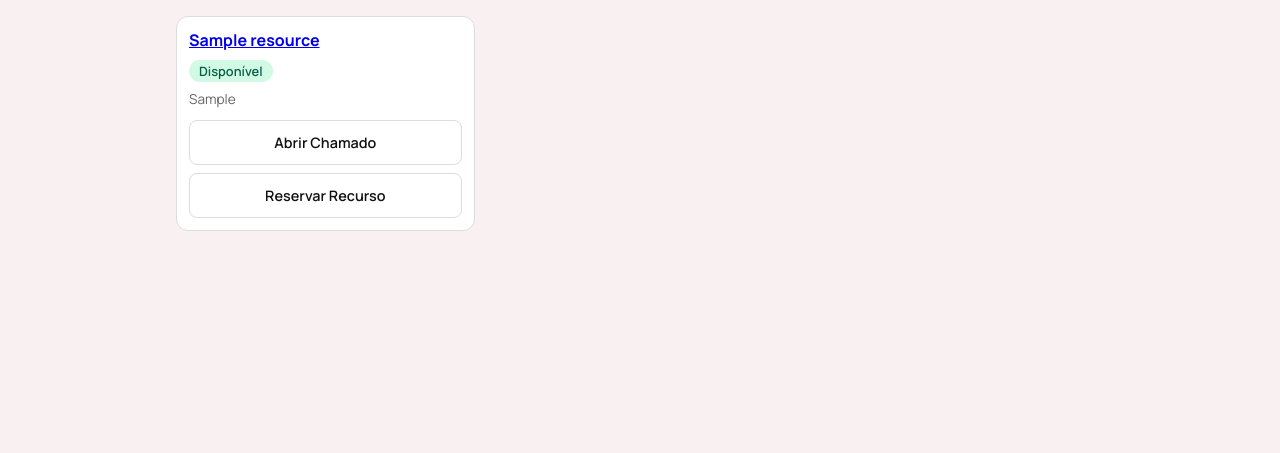
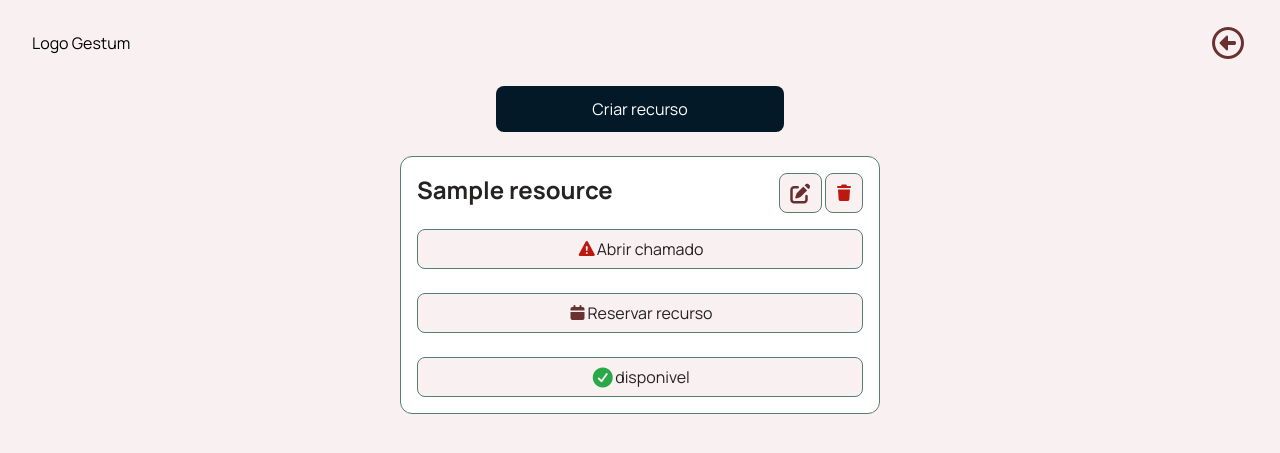
Before and after one commit to Gestum-Software/Gestum, a Django app: page /recursos/ in a window 1280 px wide. Shown: the top 453 px of the page. Run offline with Django 5.2, Linux system fonts and the light colour scheme; tables that the repository leaves empty hold one stand-in row (values such as "Sample post").

Commit message:
feat: reestruturação da lista de recursos com novos estilos e funcionalidades

```diff
--- a/apps/resources/assets/resources/css/resource_list.css
+++ b/apps/resources/assets/resources/css/resource_list.css
@@ -1,46 +1,82 @@
 @import "../../css/base.css";
-body {
+
+
+header {
+    display: flex;
+    justify-content: space-between;
+    padding: 2rem;
+}
+
+main {
+    display: flex;
+    flex-direction: column;
+    align-items: center;
+    padding: 0rem 4rem;
+}
+
+.btn-criar-recurso {
+    text-decoration: none;
+    color: var(--white-text);
+    background-color: var(--primary);
+    border-radius: .5rem;
+    padding: .75rem 6rem;
+    transition: transform .3s ease;
+    display: inline-block;
+}
+
+.recurso {
+    background-color: var(--surface);
+    border-radius: 0.75rem;
+    border: solid 1px var(--border);
+    padding: 1rem;
+    display: flex;
+    flex-direction: column;
+    gap: 1rem;
+    color: var(--text-primary);
+    max-width: 30rem;
+}
+
+.recurso-header {
+    display: flex;
+    justify-content: space-between;
+}
+
+.recurso-actions {
+    display: flex;
+    flex-direction: column;
+    gap: 1.5rem;
+}
+
+.recurso-action {
+    display: flex;
+    justify-content: center;
+    align-items: center;
+    border-radius: .5rem;
+    border: solid 1px var(--border);
+    width: 100%;
+    padding: .5rem;
     background-color: var(--background);
 }
-.page {
-    max-width: 480px;
-    margin: 0 auto;
-    padding: 16px;
+
+.recurso-actions a {
+    text-decoration: none;
+    color: var(--text-primary);
+}
+
+.container-recursos {
+    width: 100%;
+    max-width: 30rem;
+    margin-top: 1.5rem;
     display: flex;
     flex-direction: column;
-    gap: 20px;
+    gap: 2rem;
 }
 
-/* Botões */
-.btn {
-    display: block;
-    padding: 12px 16px;
+.edit-delete a {
+    background-color: var(--background);
+    border: 1px solid var(--border);
     border-radius: 8px;
-    text-align: center;
+    padding: .5rem;
     text-decoration: none;
-    font-weight: 600;
+    display: inline-block;
 }
-.btn--primary { background: #d4d4d4; color: #111; }
-.btn--outline { background: #fff; border: 1px solid #ddd; color: #111; font-size: 0.9rem; }
-
-/* Cards */
-.card-list { list-style: none; margin: 0; padding: 0; display: flex; flex-direction: column; gap: 16px; }
-.card { background: #fff; border: 1px solid #ddd; border-radius: 12px; padding: 12px; }
-.card__header { display: flex; justify-content: space-between; align-items: center; margin-bottom: 8px; }
-.card__title { font-size: 1rem; margin: 0; }
-.card__text { margin: 0 0 12px; font-size: 0.85rem; color: #666; }
-.card__icons { display: flex; gap: 6px; }
-.card__actions { display: flex; flex-direction: column; gap: 8px; }
-.icon-btn { padding: 6px; border-radius: 6px; background: #f3f3f3; text-decoration: none; }
-
-/* Status (os nomes batem com os valores do model) */
-.status { display: inline-block; padding: 2px 10px; border-radius: 999px; font-size: 0.8rem; font-weight: 600; margin-bottom: 8px; }
-.status--disponivel { background: #d1fae5; color: #065f46; }
-.status--manutencao { background: #fef3c7; color: #92400e; }
-
-.empty { text-align: center; color: #777; padding: 24px; }
-
-@media (min-width: 768px) {
-    .page { max-width: 960px; }
-    .card-list { display: grid; grid-template-columns: repeat(auto-fill, minmax(280px, 1fr)); }
-}
--- a/apps/resources/templates/resources/resource_list.html
+++ b/apps/resources/templates/resources/resource_list.html
@@ -6,50 +6,64 @@
     <meta charset="UTF-8">
     <meta name="viewport" content="width=device-width, initial-scale=1.0">
     <link rel="stylesheet" href="{% static 'resources/css/resource_list.css' %}">
-    <title>Recursos</title>
+    <link rel="stylesheet" href="https://cdnjs.cloudflare.com/ajax/libs/font-awesome/7.3.1/css/all.css" integrity="sha512-x9WwyMYBnlXMNQ6kQ/Lyzu1NqIhLQKL5Oq6xByfXuRj7s9CskyCbLv/1IjqzJmXwFXWr0ov6jBV7Qbc0hh9nHg==" crossorigin="anonymous" referrerpolicy="no-referrer" />
+
+    <title>Gestum - Recursos</title>
 </head>
 
 <body>
-    <main class="page">
+    <header>
+        <div>
+            <span>Logo Gestum</span>
+        </div>
+        <div>
+            <a href="{% url 'core:home' %}" class="link-voltar"><i class="fa-regular fa-circle-left fa-2xl" style="color: #6b3030;"></i></a>
+        </div>
+    </header>
 
-        {% if perms.resources.add_resource %}
-        <a href="{% url 'resource:resource_create' %}" class="btn btn--primary">Criar recurso</a>
-        {% endif %}
+    <main>
+        <div class="container-btn-criar">
+            <a class="btn-criar-recurso" href="{% url 'resource:resource_create' %}">Criar recurso</a>
+        </div>
 
-        <ul class="card-list">
-            {% for resource in object_list %}
-            <li class="card">
-                <div class="card__header">
-                    <h2 class="card__title">
-                        <a href="{% url 'resource:resource_detail' resource.nome %}">{{ resource.nome }}</a>
-                    </h2>
+        <div class="container-recursos">
+            {% for recurso in object_list %}
+                <div class="recurso">
+                    <div class="recurso-header">
+                        <h2>{{ recurso.nome }}</h2>
 
-                    <div class="card__icons">
-                        {% if perms.resources.change_resource %}
-                        <a href="{% url 'resource:resource_update' resource.nome %}" class="icon-btn" aria-label="Editar">✏️</a>
-                        {% endif %}
-                        {% if perms.resources.delete_resource %}
-                        <a href="{% url 'resource:resource_delete' resource.nome %}" class="icon-btn" aria-label="Excluir">🗑️</a>
-                        {% endif %}
+                        <div class="edit-delete">
+                            <a href="{% url 'resource:resource_update' recurso.nome %}">
+                                <i class="fa-solid fa-pen-to-square fa-lg" style="color: #692f2f;"></i>
+                            </a>
+                            <a href="{% url 'resource:resource_delete' recurso.nome %}">
+                                <i class="fa-solid fa-trash" style="color: #bd180f;"></i>
+                            </a>
+                        </div>
+                    </div>
+                    <div class="recurso-actions">
+                        <a href="{% url 'tickets:ticket_create' %}" class="recurso-action">
+                            <i class="fa-solid fa-triangle-exclamation" style="color: #bd180f;"></i>
+                            Abrir chamado
+                        </a>
+
+                        <a href="{% url 'reservations:reservation_create' %}" class="recurso-action">
+                            <i class="fa-solid fa-calendar" style="color: #6b3030;"></i>
+                            Reservar recurso
+                        </a>
+
+                        <div class="recurso-action">
+                            <i class="fa-solid fa-circle-check fa-lg" style="color: #2ba84a;"></i>
+                            {{ recurso.status }}
+                        </div>
                     </div>
                 </div>
-
-                <span class="status status--{{ resource.status }}">{{ resource.get_status_display }}</span>
-
-                {% if resource.observacoes %}
-                <p class="card__text">{{ resource.observacoes|truncatechars:100 }}</p>
-                {% endif %}
-
-                <div class="card__actions">
-                    <a href="#" class="btn btn--outline">Abrir Chamado</a>
-                    <a href="#" class="btn btn--outline">Reservar Recurso</a>
+            {% empty %}
+                <div>
+                    <h2>Não foi possível encontrar nenhum usuario!</h2>
                 </div>
-            </li>
-            {% empty %}
-            <li class="empty">Nenhum recurso cadastrado.</li>
             {% endfor %}
-        </ul>
-
+        </div>
     </main>
 </body>
 
```
